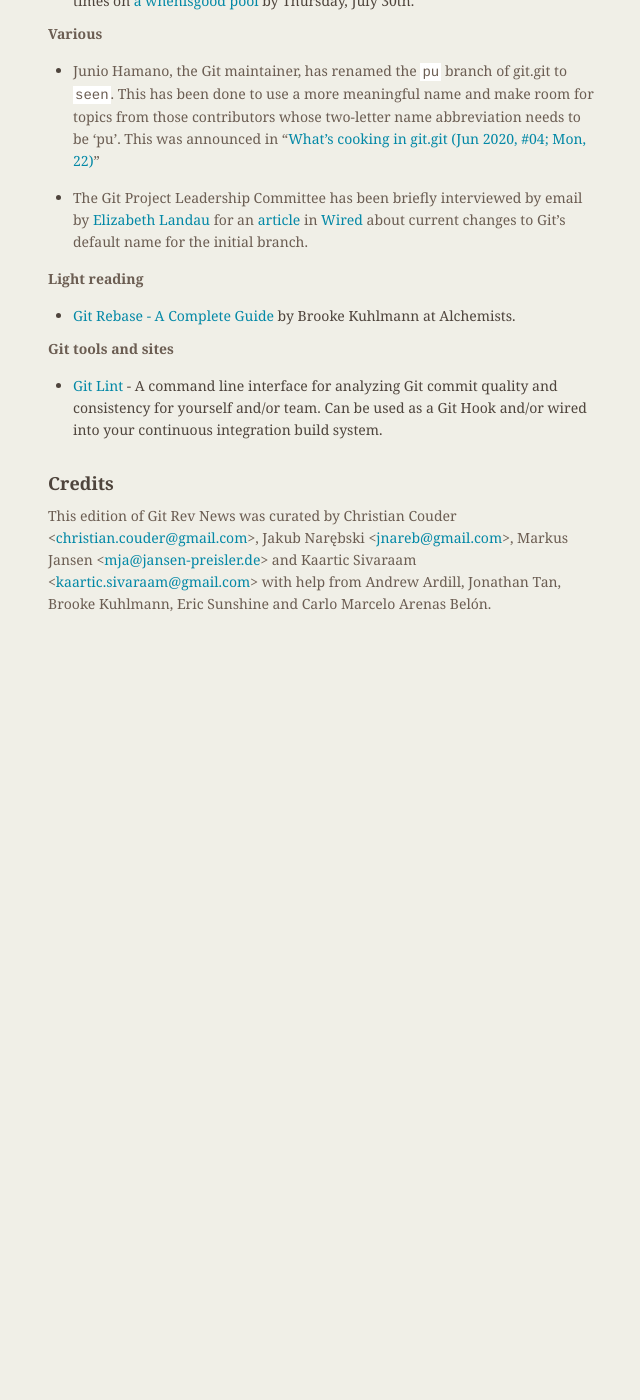
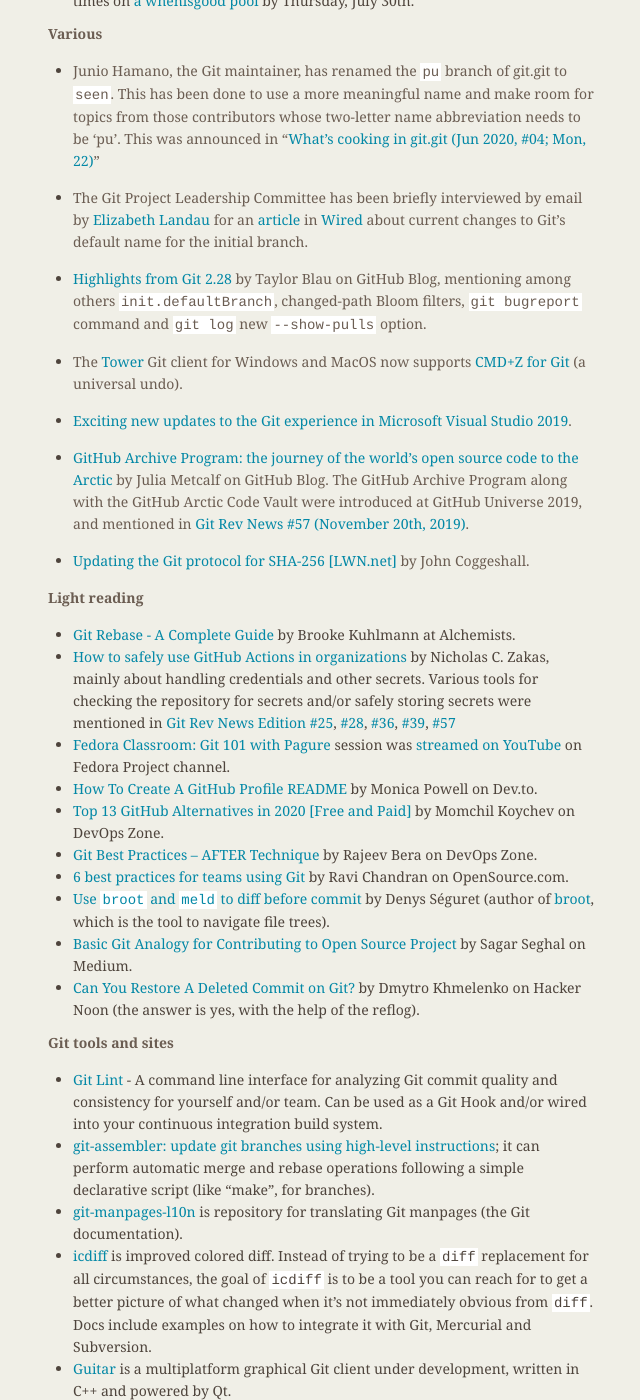
Before and after one commit to git/git.github.io, a Jekyll site: the page built from rev_news/drafts/edition-65.md, in a window 1280 px wide and 1400 px high, scrolled down 4707 px. Shown: the whole window, without its empty margins (486-1126 px from the left). Built offline with Jekyll 4.4.1, drawn with Linux system fonts in a browser that asks for light colours; before the commit the page ends 5337 px from its top, so only the background shows below that; some of the changed text lies outside the part shown.

Commit message:
rn-65: Add links to various articles, sites and tools

```diff
--- a/rev_news/drafts/edition-65.md
+++ b/rev_news/drafts/edition-65.md
@@ -285,13 +285,74 @@
   in [Wired](https://www.wired.com/) about current changes to Git's
   default name for the initial branch.
 
+* [Highlights from Git 2.28](https://github.blog/2020-07-27-highlights-from-git-2-28/)
+  by Taylor Blau on GitHub Blog, mentioning among others `init.defaultBranch`,
+  changed-path Bloom filters, `git bugreport` command and `git log` new `--show-pulls` option.
+
+* The [Tower](https://www.git-tower.com/) Git client for Windows and MacOS now supports
+  [CMD+Z for Git](https://css-tricks.com/cmdz-for-git-is-here/) (a universal undo).
+
+* [Exciting new updates to the Git experience in Microsoft Visual Studio 2019](https://devblogs.microsoft.com/visualstudio/exciting-new-updates-to-the-git-experience-in-visual-studio/).
+
+* [GitHub Archive Program: the journey of the world’s open source code to the Arctic](https://github.blog/2020-07-16-github-archive-program-the-journey-of-the-worlds-open-source-code-to-the-arctic/)
+  by Julia Metcalf on GitHub Blog.  The GitHub Archive Program along with the
+  GitHub Arctic Code Vault were introduced at GitHub Universe 2019, and mentioned
+  in [Git Rev News #57 (November 20th, 2019)](https://git.github.io/rev_news/2019/11/20/edition-57/).
+
+* [Updating the Git protocol for SHA-256 [LWN.net]](https://lwn.net/Articles/823352/)
+  by John Coggeshall.
+
 __Light reading__
 
 * [Git Rebase - A Complete Guide](https://www.alchemists.io/articles/git_rebase) by Brooke Kuhlmann at Alchemists.
+* [How to safely use GitHub Actions in organizations](https://humanwhocodes.com/blog/2020/07/safely-use-github-actions-in-organizations/)
+  by Nicholas C. Zakas, mainly about handling credentials and other secrets.
+  Various tools for checking the repository for secrets and/or safely storing secrets
+  were mentioned in [Git Rev News Edition #25](https://git.github.io/rev_news/2017/03/15/edition-25/),
+  [#28](https://git.github.io/rev_news/2017/06/14/edition-28/),
+  [#36](https://git.github.io/rev_news/2018/02/21/edition-36/),
+  [#39](https://git.github.io/rev_news/2018/05/16/edition-39/),
+  [#57](https://git.github.io/rev_news/2019/11/20/edition-57/)
+* [Fedora Classroom: Git 101 with Pagure](https://fedoramagazine.org/fedora-classroom-session-git-101-with-pagure/)
+  session was [streamed on YouTube](https://www.youtube.com/watch?v=HfsKvRecniI)
+  on Fedora Project channel.
+* [How To Create A GitHub Profile README](https://dev.to/m0nica/how-to-create-a-github-profile-readme-1paj)
+  by Monica Powell on Dev.to.
+* [Top 13 GitHub Alternatives in 2020 [Free and Paid]](https://dzone.com/articles/top-13-github-alternatives-in-2020-free-and-paid)
+  by Momchil Koychev on DevOps Zone.
+* [Git Best Practices -- AFTER Technique](https://dzone.com/articles/git-best-practices-after-technique-1)
+  by Rajeev Bera on DevOps Zone.
+* [6 best practices for teams using Git](https://opensource.com/article/20/7/git-best-practices)
+  by Ravi Chandran on OpenSource.com.
+* [Use `broot` and `meld` to diff before commit](https://dystroy.org/blog/gg/) by Denys Séguret
+  (author of [broot](https://dystroy.org/broot/), which is the tool to navigate file trees).
+* [Basic Git Analogy for Contributing to Open Source Project](https://medium.com/@thesagarsehgal/basic-git-analogy-for-contributing-to-open-source-project-8c314789326e)
+  by Sagar Seghal on Medium.
+* [Can You Restore A Deleted Commit on Git?](https://www.hackernoon.com/can-you-restore-a-deleted-commit-on-git-yr1x3ygx)
+  by Dmytro Khmelenko on Hacker Noon (the answer is yes, with the help of the reflog).
 
 __Git tools and sites__
 
 * [Git Lint](https://www.alchemists.io/projects/git-lint) - A command line interface for analyzing Git commit quality and consistency for yourself and/or team. Can be used as a Git Hook and/or wired into your continuous integration build system.
+* [git-assembler: update git branches using high-level instructions](https://www.thregr.org/~wavexx/software/git-assembler/);
+  it can perform automatic merge and rebase operations following a simple declarative script
+  (like “make”, for branches).
+* [git-manpages-l10n](https://github.com/jnavila/git-manpages-l10n) is repository
+  for translating Git manpages (the Git documentation).
+* [icdiff](https://www.jefftk.com/icdiff) is <b>i</b>mproved <b>c</b>olored <b>diff</b>.
+  Instead of trying to be a `diff` replacement for all circumstances,
+  the goal of `icdiff` is to be a tool you can reach for to get a better picture
+  of what changed when it's not immediately obvious from `diff`.
+  Docs include examples on how to integrate it with Git, Mercurial and Subversion.
+* [Guitar](https://github.com/soramimi/Guitar) is a multiplatform graphical Git client
+  under development, written in C++ and powered by Qt.
+* [SCM Breeze](https://madebynathan.com/2011/10/19/git-shortcuts-like-youve-never-seen-before/)
+  is a set of shell scripts (for `bash` and `zsh`) that make it easier to use Git.
+  It integrates with your shell to give you numbered file shortcuts, a repository index
+  with tab completion, and a community driven collection of useful SCM functions.
+  SCM Breeze lives on GitHub at <https://github.com/ndbroadbent/scm_breeze>
+* [Gitpod](https://www.gitpod.io/) - Prebuilt Dev Environments for GitLab, GitHub and Bitbucket;
+  on the cloud or self-hosted, with a free tier.
 
 ## Credits
 
```
